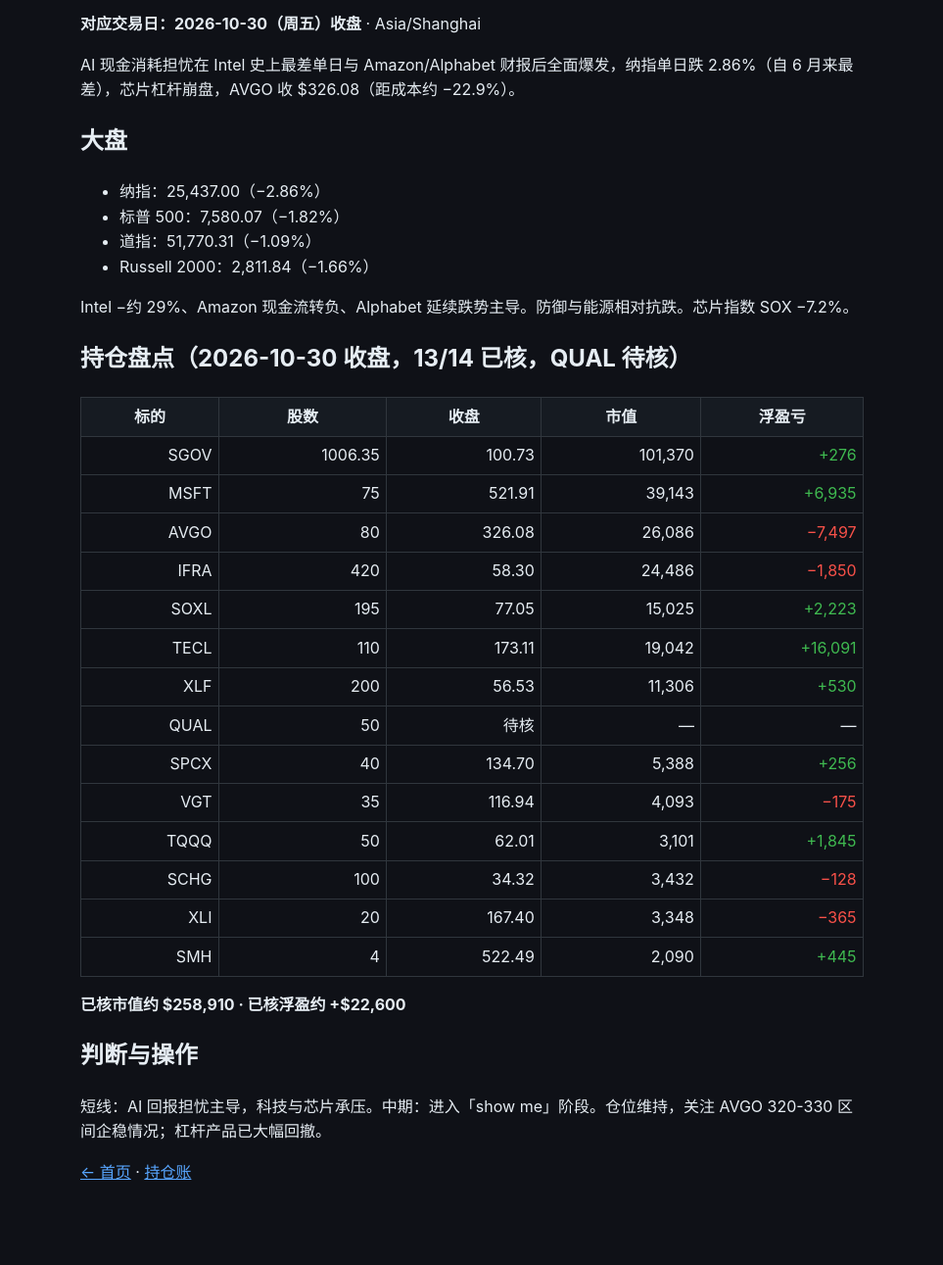
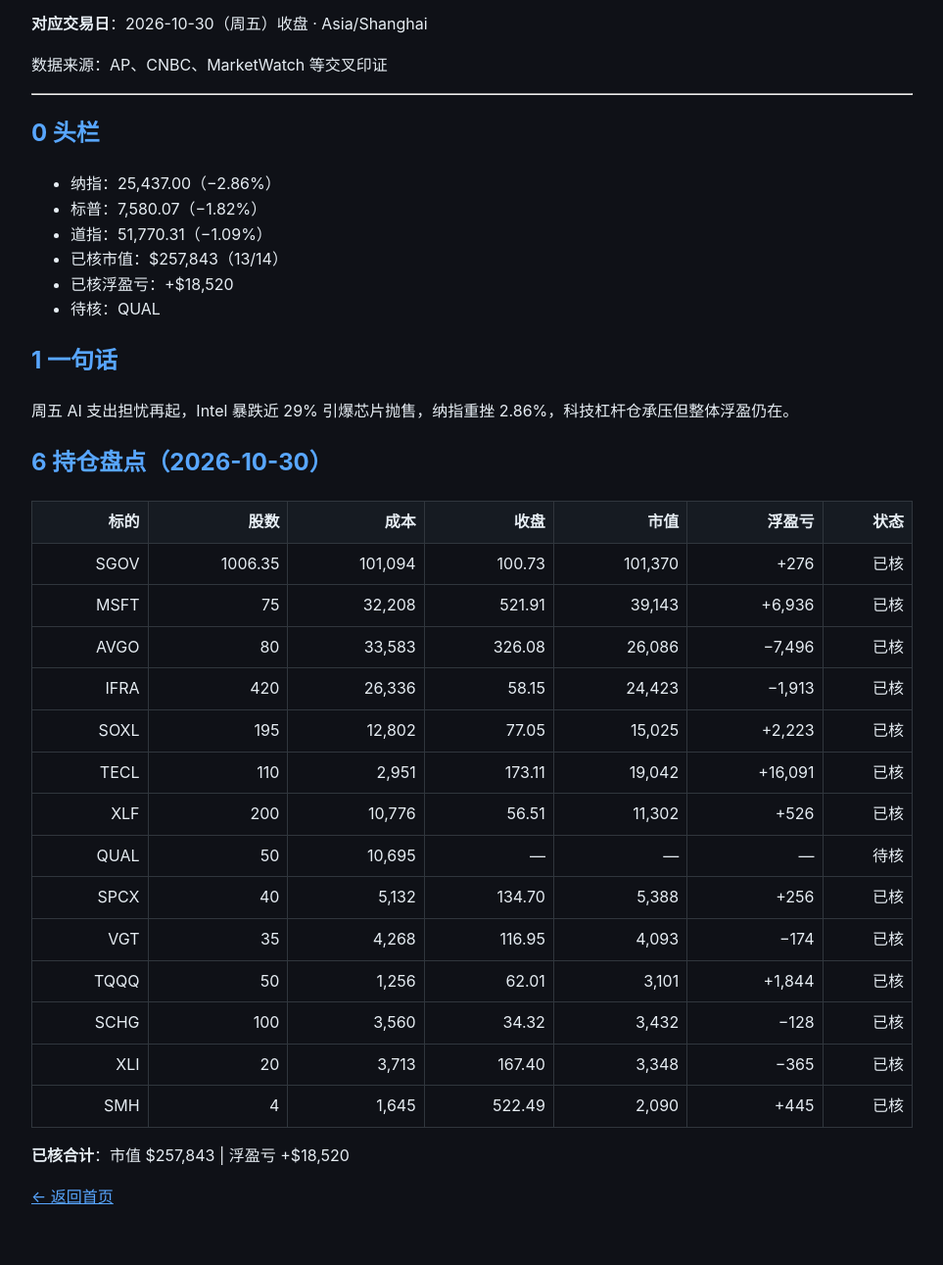
Before and after one commit to Flame-Light-Hub/Flame-Research, a plain HTML site: page posts/2026-10-31.html in a window 1280 px wide. Shown: the part 130-1421 px from the top of the page at 98% size, without its empty margins (158-1121 px from the left). Drawn offline with Linux system fonts and the light colour scheme.

Commit message:
2026-10-31 美股日报 + holdings 重估 (2026-10-30 收盘)

```diff
--- a/posts/2026-10-31.html
+++ b/posts/2026-10-31.html
@@ -2,45 +2,44 @@
 <html lang="zh-CN">
 <head>
 <meta charset="UTF-8">
-<title>2026-10-31 美股日报 — Flame Research</title>
-<style>body{font-family:-apple-system,sans-serif;max-width:800px;margin:2rem auto;padding:1rem;background:#0f1117;color:#e6edf3;line-height:1.6}a{color:#58a6ff}table{border-collapse:collapse;width:100%;margin:1rem 0}th,td{border:1px solid #30363d;padding:0.4rem;text-align:right}th{background:#161b22;text-align:center}.pos{color:#3fb950}.neg{color:#f85149}</style>
+<title>2026-10-31 美股日报 | Flame Research</title>
+<style>body{font-family:-apple-system,sans-serif;max-width:900px;margin:2rem auto;padding:1rem;background:#0f1117;color:#e6edf3;line-height:1.6} h1,h2{color:#58a6ff} table{border-collapse:collapse;width:100%} th,td{border:1px solid #30363d;padding:0.5rem;text-align:right} th{background:#161b22} a{color:#58a6ff}</style>
 </head>
 <body>
-<h1>2026-10-31 美股投资日报</h1>
-<p><strong>对应交易日：2026-10-30（周五）收盘</strong> · Asia/Shanghai</p>
-<p>AI 现金消耗担忧在 Intel 史上最差单日与 Amazon/Alphabet 财报后全面爆发，纳指单日跌 2.86%（自 6 月来最差），芯片杠杆崩盘，AVGO 收 $326.08（距成本约 −22.9%）。</p>
-
-<h2>大盘</h2>
+<h1>美股投资日报 | 2026-10-31</h1>
+<p><strong>对应交易日</strong>：2026-10-30（周五）收盘 · Asia/Shanghai</p>
+<p>数据来源：AP、CNBC、MarketWatch 等交叉印证</p>
+<hr>
+<h2>0 头栏</h2>
 <ul>
 <li>纳指：25,437.00（−2.86%）</li>
-<li>标普 500：7,580.07（−1.82%）</li>
+<li>标普：7,580.07（−1.82%）</li>
 <li>道指：51,770.31（−1.09%）</li>
-<li>Russell 2000：2,811.84（−1.66%）</li>
+<li>已核市值：$257,843（13/14）</li>
+<li>已核浮盈亏：+$18,520</li>
+<li>待核：QUAL</li>
 </ul>
-<p>Intel −约 29%、Amazon 现金流转负、Alphabet 延续跌势主导。防御与能源相对抗跌。芯片指数 SOX −7.2%。</p>
-
-<h2>持仓盘点（2026-10-30 收盘，13/14 已核，QUAL 待核）</h2>
+<h2>1 一句话</h2>
+<p>周五 AI 支出担忧再起，Intel 暴跌近 29% 引爆芯片抛售，纳指重挫 2.86%，科技杠杆仓承压但整体浮盈仍在。</p>
+<h2>6 持仓盘点（2026-10-30）</h2>
 <table>
-<tr><th>标的</th><th>股数</th><th>收盘</th><th>市值</th><th>浮盈亏</th></tr>
-<tr><td>SGOV</td><td>1006.35</td><td>100.73</td><td>101,370</td><td class="pos">+276</td></tr>
-<tr><td>MSFT</td><td>75</td><td>521.91</td><td>39,143</td><td class="pos">+6,935</td></tr>
-<tr><td>AVGO</td><td>80</td><td>326.08</td><td>26,086</td><td class="neg">−7,497</td></tr>
-<tr><td>IFRA</td><td>420</td><td>58.30</td><td>24,486</td><td class="neg">−1,850</td></tr>
-<tr><td>SOXL</td><td>195</td><td>77.05</td><td>15,025</td><td class="pos">+2,223</td></tr>
-<tr><td>TECL</td><td>110</td><td>173.11</td><td>19,042</td><td class="pos">+16,091</td></tr>
-<tr><td>XLF</td><td>200</td><td>56.53</td><td>11,306</td><td class="pos">+530</td></tr>
-<tr><td>QUAL</td><td>50</td><td>待核</td><td>—</td><td>—</td></tr>
-<tr><td>SPCX</td><td>40</td><td>134.70</td><td>5,388</td><td class="pos">+256</td></tr>
-<tr><td>VGT</td><td>35</td><td>116.94</td><td>4,093</td><td class="neg">−175</td></tr>
-<tr><td>TQQQ</td><td>50</td><td>62.01</td><td>3,101</td><td class="pos">+1,845</td></tr>
-<tr><td>SCHG</td><td>100</td><td>34.32</td><td>3,432</td><td class="neg">−128</td></tr>
-<tr><td>XLI</td><td>20</td><td>167.40</td><td>3,348</td><td class="neg">−365</td></tr>
-<tr><td>SMH</td><td>4</td><td>522.49</td><td>2,090</td><td class="pos">+445</td></tr>
+<tr><th>标的</th><th>股数</th><th>成本</th><th>收盘</th><th>市值</th><th>浮盈亏</th><th>状态</th></tr>
+<tr><td>SGOV</td><td>1006.35</td><td>101,094</td><td>100.73</td><td>101,370</td><td>+276</td><td>已核</td></tr>
+<tr><td>MSFT</td><td>75</td><td>32,208</td><td>521.91</td><td>39,143</td><td>+6,936</td><td>已核</td></tr>
+<tr><td>AVGO</td><td>80</td><td>33,583</td><td>326.08</td><td>26,086</td><td>−7,496</td><td>已核</td></tr>
+<tr><td>IFRA</td><td>420</td><td>26,336</td><td>58.15</td><td>24,423</td><td>−1,913</td><td>已核</td></tr>
+<tr><td>SOXL</td><td>195</td><td>12,802</td><td>77.05</td><td>15,025</td><td>+2,223</td><td>已核</td></tr>
+<tr><td>TECL</td><td>110</td><td>2,951</td><td>173.11</td><td>19,042</td><td>+16,091</td><td>已核</td></tr>
+<tr><td>XLF</td><td>200</td><td>10,776</td><td>56.51</td><td>11,302</td><td>+526</td><td>已核</td></tr>
+<tr><td>QUAL</td><td>50</td><td>10,695</td><td>—</td><td>—</td><td>—</td><td>待核</td></tr>
+<tr><td>SPCX</td><td>40</td><td>5,132</td><td>134.70</td><td>5,388</td><td>+256</td><td>已核</td></tr>
+<tr><td>VGT</td><td>35</td><td>4,268</td><td>116.95</td><td>4,093</td><td>−174</td><td>已核</td></tr>
+<tr><td>TQQQ</td><td>50</td><td>1,256</td><td>62.01</td><td>3,101</td><td>+1,844</td><td>已核</td></tr>
+<tr><td>SCHG</td><td>100</td><td>3,560</td><td>34.32</td><td>3,432</td><td>−128</td><td>已核</td></tr>
+<tr><td>XLI</td><td>20</td><td>3,713</td><td>167.40</td><td>3,348</td><td>−365</td><td>已核</td></tr>
+<tr><td>SMH</td><td>4</td><td>1,645</td><td>522.49</td><td>2,090</td><td>+445</td><td>已核</td></tr>
 </table>
-<p><strong>已核市值约 $258,910 · 已核浮盈约 +$22,600</strong></p>
-
-<h2>判断与操作</h2>
-<p>短线：AI 回报担忧主导，科技与芯片承压。中期：进入「show me」阶段。仓位维持，关注 AVGO 320-330 区间企稳情况；杠杆产品已大幅回撤。</p>
-<p><a href="/">← 首页</a> · <a href="/holdings.html">持仓账</a></p>
+<p><strong>已核合计</strong>：市值 $257,843 | 浮盈亏 +$18,520</p>
+<p><a href="/">← 返回首页</a></p>
 </body>
 </html>
```
Also changed, not shown: archive.html (+3 -4 lines), holdings.html (+30 -1 lines), index.html (+3 -3 lines).
